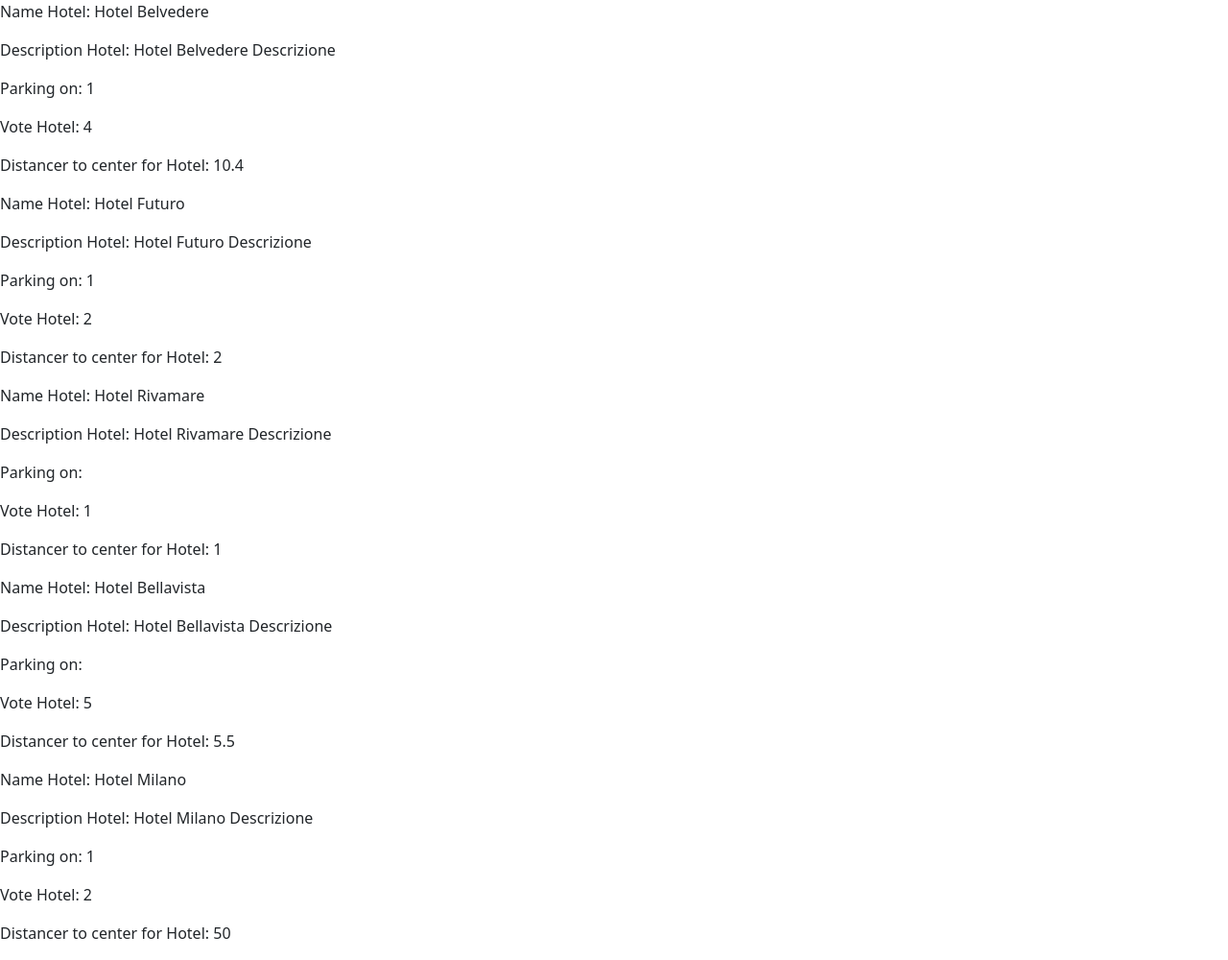
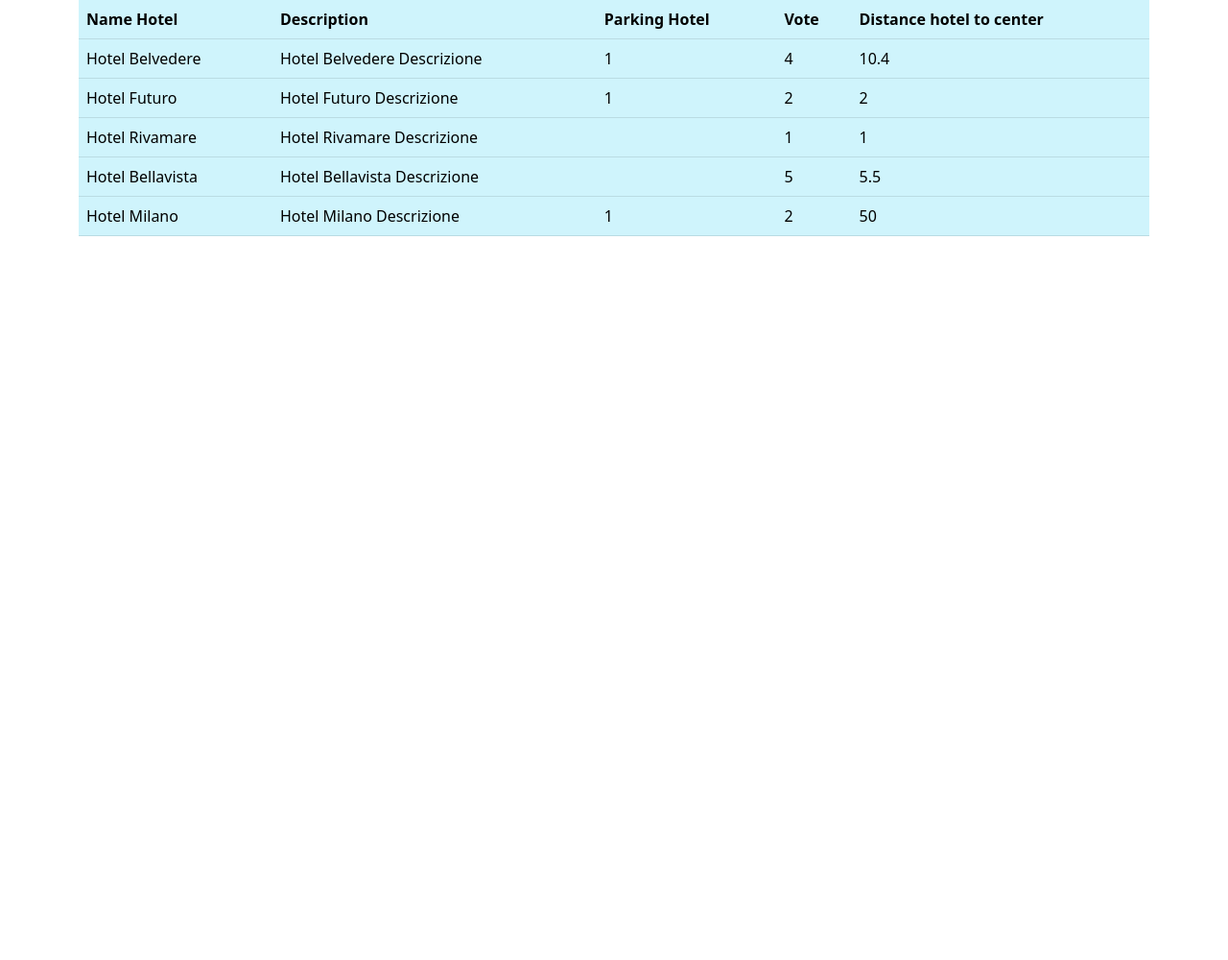
Before and after one commit to FrancescoLoCasto/php-hotel, a PHP site: page / in a window 1280 px wide. Shown: the whole page at 96% size. After the commit the page ends 246 px from the top, so only its background shows below. Run offline with PHP 8.4, Linux system fonts and the light colour scheme.

Commit message:
bootstrap insert table

```diff
--- a/index.php
+++ b/index.php
@@ -1,5 +1,6 @@
 <!DOCTYPE html>
 <html lang="en">
+
    <head>
       <meta charset="UTF-8">
       <meta http-equiv="X-UA-Compatible" content="IE=edge">
@@ -7,10 +8,10 @@
       <link rel="stylesheet" href="https://cdn.jsdelivr.net/npm/bootstrap@5.2.3/dist/css/bootstrap.min.css">
       <title>php-hotel</title>
    </head>
+
    <body>
 
       <?php
-
       $hotels = [
 
          [
@@ -48,18 +49,36 @@
             'vote' => 2,
             'distance_to_center' => 50
             ],
+         ];
+      ?>
 
-         ];
+   <div class="container">
+      <table class="table table-info">
+         <?php
+            echo "<thead>
+               <tr>
+                  <th scope='col'>Name Hotel</th>
+                  <th scope='col'>Description</th>
+                  <th scope='col'>Parking Hotel</th>
+                  <th scope='col'>Vote</th>
+                  <th scope='col'>Distance hotel to center</th>
+               </tr>
+            </thead>";
+            echo "<tbody>";
+            foreach($hotels as $key => $hotel){
+               echo "<tr>";
+               echo "<td>" . $hotel['name'] . "</td>";
+               echo "<td>" . $hotel['description'] . "</td>";
+               echo "<td>" . $hotel['parking'] . "</td>";
+               echo "<td>" . $hotel['vote'] . "</td>";
+               echo "<td>" . $hotel['distance_to_center'] . "</td>";
+               echo "</tr>";
+            }
+            echo"</tr>";
+         ?>
+      </table>
+   </div>
 
-         foreach($hotels as $key => $hotel){
-            echo "<p>Name Hotel: {$hotel['name']} </p>";
-            echo "<p>Description Hotel: {$hotel['description']} </p>";
-            echo "<p>Parking on: {$hotel['parking']} </p>";
-            echo "<p>Vote Hotel: {$hotel['vote']} </p>";
-            echo "<p>Distancer to center for Hotel: {$hotel['distance_to_center']} </p>";
-         }
-
-      ?>
 
 
 </body>
```
Lines whose indentation alone changed are shown as unchanged.
